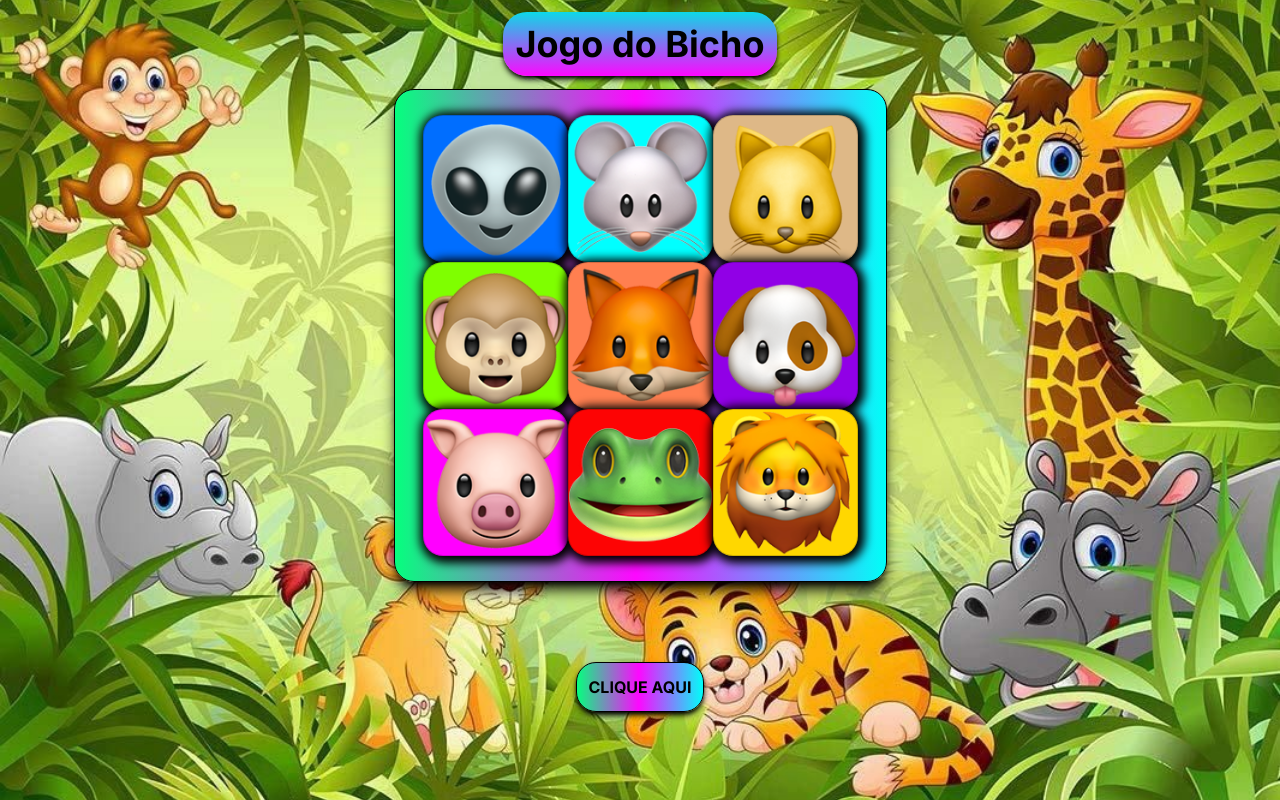
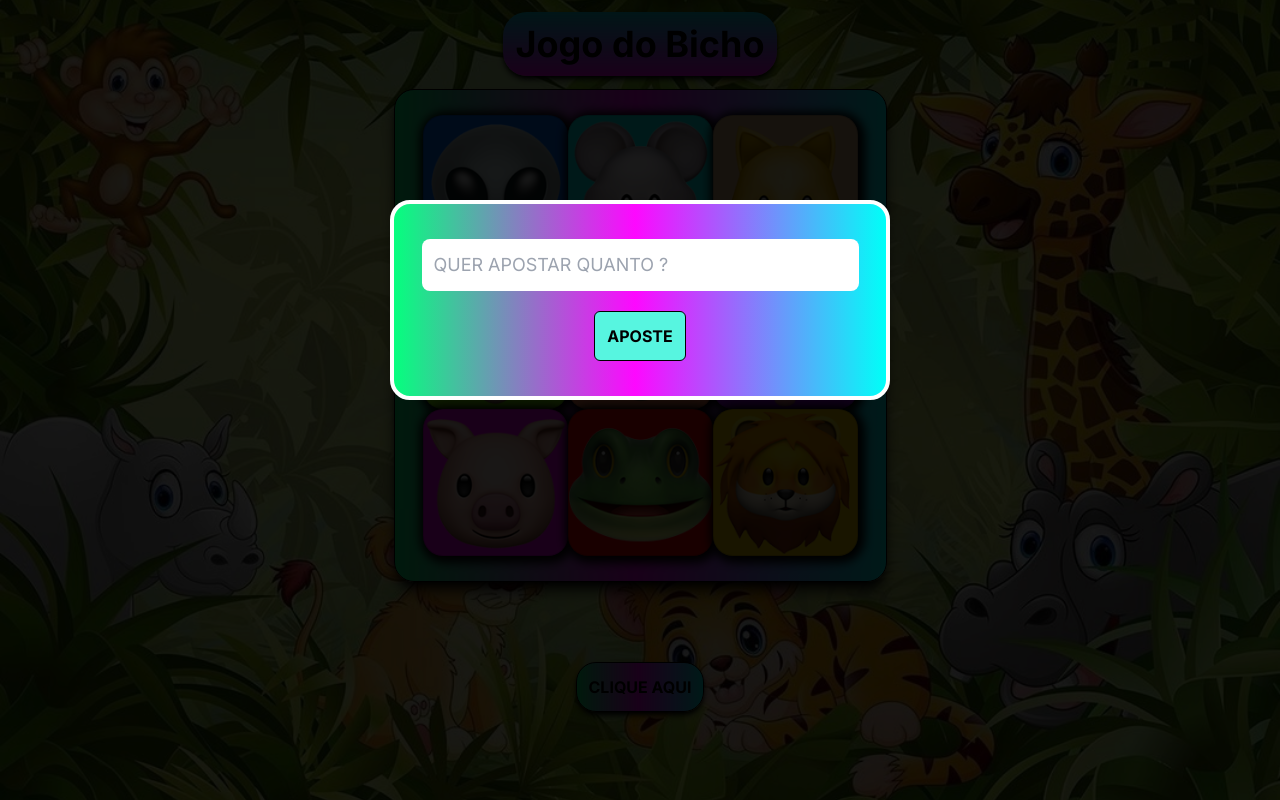
Before and after one commit to Korvo2Tuirow/jogodecubos, a Next.js app: page / in a window 1280 px wide. Built offline with nearby package versions, Linux system fonts and the light colour scheme.

Commit message:
Modal com valor da aposta

```diff
--- a/src/app/page.tsx
+++ b/src/app/page.tsx
@@ -1,4 +1,5 @@
 "use client"
+import { Modal } from "@/components/Modal";
 import { NumRandomProvider } from "@/components/ContextNumRandom";
 import { Button } from "@/components/button";
 import { Container } from "@/components/container";
@@ -14,6 +15,7 @@ const Page = () => {
         <Container />
         <Button />
         <Verif/>
+        <Modal/>
     </NumRandomProvider>
 
     </div>
--- a/src/components/Cash.tsx
+++ /dev/null
@@ -1,16 +0,0 @@
-
-
-export const Cash = () =>{
-
-
-
-
-
-
-
-    return(
-        <div >
-
-        </div>
-    )
-}
--- a/src/components/ContextNumRandom.tsx
+++ b/src/components/ContextNumRandom.tsx
@@ -10,6 +10,7 @@ type ContextType={
     animaH1: string | void;
     animaH2: string | void;
     animaH3: string | void;
+    valor: number;
     setAnimaC1:(b:string)=>void;
     setAnimaC2:(b:string)=>void;
     setAnimaC3:(b:string)=>void;
@@ -18,6 +19,7 @@ type ContextType={
     setAnimaH3:(b:string)=>void;
     setNumRandomProv: (n:number[]) => void ;
     setAnima:(b:string)=>void ;
+    setValor:(b:number)=>void;
 }
 
 export const NumContext = createContext<ContextType | null>(null);
@@ -32,10 +34,11 @@ export const NumRandomProvider = ({children}:{children: ReactNode})=>{
     const [animaH1, setAnimaH1] = useState("")
     const [animaH2, setAnimaH2] = useState("")
     const [animaH3, setAnimaH3] = useState("")
+    const [valor, setValor] = useState(0)
 
 
     return(
-        <NumContext.Provider value={{numRandomProv,setNumRandomProv, anima, setAnima, animaC1, setAnimaC1, animaC2, setAnimaC2, animaC3,setAnimaC3,animaH1, setAnimaH1, animaH2, setAnimaH2, animaH3, setAnimaH3}} >
+        <NumContext.Provider value={{numRandomProv,setNumRandomProv, anima, setAnima, animaC1, setAnimaC1, animaC2, setAnimaC2, animaC3,setAnimaC3,animaH1, setAnimaH1, animaH2, setAnimaH2, animaH3, setAnimaH3, valor, setValor}} >
             {children}
         </NumContext.Provider>
     )
--- /dev/null
+++ b/src/components/Modal.tsx
@@ -0,0 +1,42 @@
+import { useContext, useState } from "react";
+import { NumContext } from "./ContextNumRandom";
+
+
+export const Modal = () => {
+
+    const valorCtx = useContext(NumContext);
+
+    const [valor, setValor] =useState("");
+
+    const add = () => {
+        const newValor = parseFloat(valor)
+
+        if (valor !== "" && newValor > 0) {
+
+            const exit = document.getElementById("modal");
+            exit?.classList.add("hidden");
+           valorCtx?.setValor(newValor);
+        }
+    }
+
+    return (
+        <div id="modal" className="w-screen h-screen absolute flex justify-center items-center z-50 bg-black/90">
+
+            <div className={`border-4 justify-center items-center top-[20%] p-4 flex flex-col m-10  border-white bgBtn absolute rounded-2xl w-[90%] max-w-[500px] h-[100%] max-h-[200px]`}>
+
+                <input type="number"
+                    min={1}
+                    className="p-3 flex rounded-lg text-lg w-[95%] relative"
+                    step="0.01"
+                    placeholder="QUER APOSTAR QUANTO ?"
+                    value={valor}
+                    onChange={e =>setValor((e.target.value))}
+                />
+
+                <button onClick={add} className="p-3 border font-bold hover:scale-110 border-black rounded-md mt-5 bg-[#57f5e0]" >APOSTE</button>
+
+
+            </div>
+        </div>
+    )
+}
--- a/src/components/button.tsx
+++ b/src/components/button.tsx
@@ -12,7 +12,8 @@ export const Button = () => {
 
     const [numRandom, setNumRandom] = useState(initialNumRandom);
 
-    const[playing, setPlaying] = useState(false)
+    const[playing, setPlaying] = useState(false);
+
     const teste = () => {
 
         const audioPlay = () => {
@@ -30,6 +31,7 @@ export const Button = () => {
         Ctx?.setNumRandomProv(numRandom);
         Ctx?.setAnima("null");
         setPlaying(true)
+
     }
 
     return (
```
